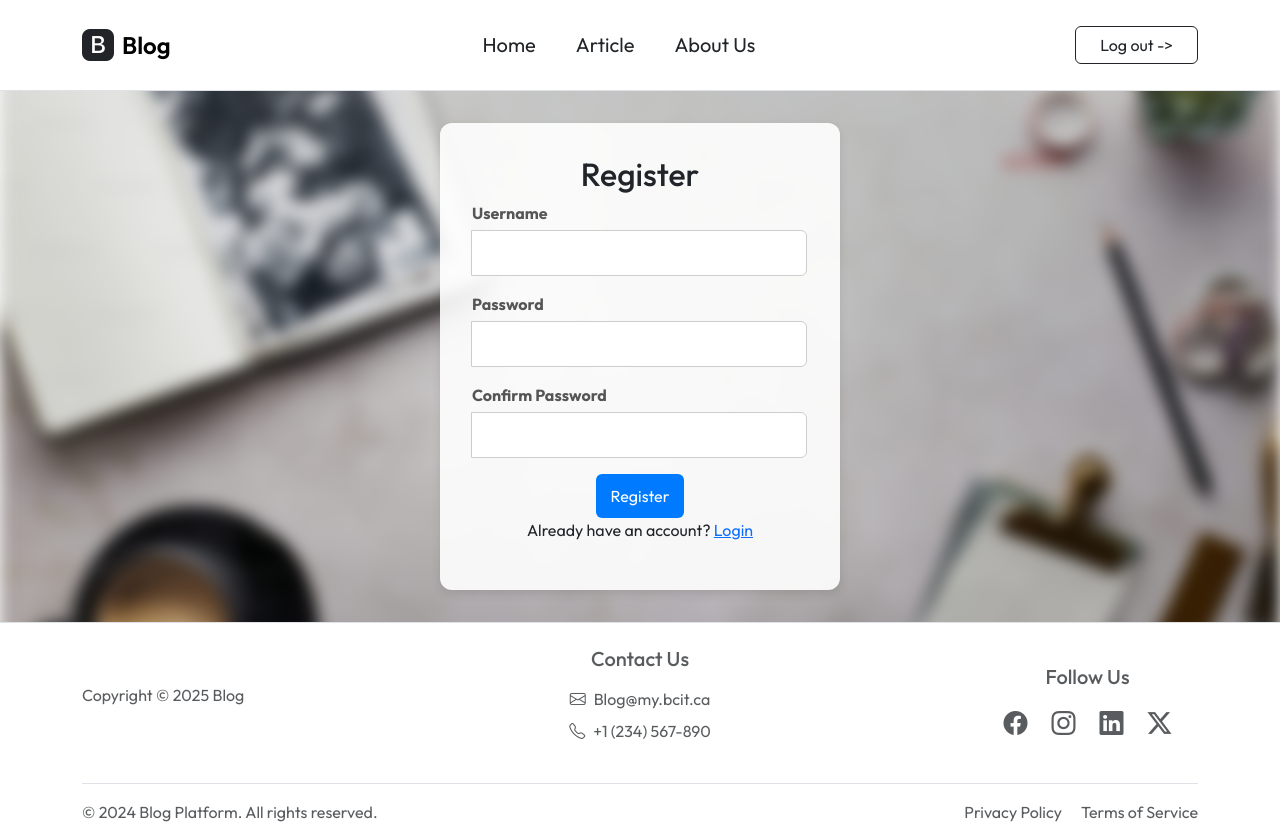
After one commit to shayannikpour/Blog, a PHP site: page /register.php in a window 1280 px wide. The commit adds this page. Run offline with PHP 8.4, Linux system fonts and the light colour scheme.

Commit message:
Added register/login logic, added encyption logic, added database, added some design touch for css, fixed some buttons in nav and index

```diff
--- a/inc/inc_header.php
+++ b/inc/inc_header.php
@@ -33,7 +33,7 @@
 <body>
     <nav class="navbar navbar-expand-lg bg-white border-bottom py-3">
         <div class="container">
-            <a class="navbar-brand d-flex align-items-center" href="#">
+            <a class="navbar-brand d-flex align-items-center" href="index.php">
                 <i class="bi bi-bootstrap-fill fs-2 text-dark me-2"></i>
                 <span class="fs-4 fw-semibold">Blog</span>
             </a>
@@ -56,8 +56,8 @@
                 </ul>
 
                 <div class="d-flex ms-lg-4" id="nav-login">
-                    <a class="btn btn-outline-dark px-4" href="#">
-                        Log In ->
+                    <a class="btn btn-outline-dark px-4" href="logout.php">
+                        Log out ->
                     </a>
                 </div>
             </div>
--- a/inc/style.css
+++ b/inc/style.css
@@ -16,13 +16,18 @@ body {
     z-index: -1;
 }
 
+
 .content {
     position: relative;
     z-index: 1;
     padding: 2rem;
+    display: flex;
+    justify-content: center;
+    align-items: center;
+    width: 100%;
 }
 
-/* Card Styles */
+
 .card {
     background-color: white !important;
     border: 1px solid #e0e0e0;
@@ -38,3 +43,60 @@ body {
     text-shadow: none !important;
     color: #000 !important;
 }
+
+.form-container {
+    background: rgba(255, 255, 255, 0.9);
+    border-radius: 12px;
+    padding: 2rem;
+    width: 100%;
+    max-width: 400px;
+    text-align: center;
+    box-shadow: 0 4px 10px rgba(0, 0, 0, 0.1);
+}
+
+
+h2 {
+    color: #333;
+    margin-bottom: 1rem;
+}
+
+.input-group {
+    margin-bottom: 1rem;
+    text-align: left;
+}
+
+
+
+.input-group label {
+    display: block;
+    font-weight: bold;
+    color: #555;
+    margin-bottom: 5px;
+}
+
+.input-group input {
+    width: 100%;
+    padding: 10px;
+    border: 1px solid #ccc;
+    border-radius: 6px;
+    font-size: 1rem;
+}
+
+
+.btn-primary {
+    background: #007BFF;
+    color: white;
+    border: none;
+    border-radius: 6px;
+    font-size: 1rem;
+    cursor: pointer;
+    transition: 0.3s ease;
+    padding: 10px 15px;
+    display: inline-block;
+    text-align: center;
+    text-decoration: none;
+}
+
+.btn-primary:hover {
+    background: #0056b3;
+}
--- /dev/null
+++ b/logout.php
@@ -0,0 +1,6 @@
+<?php
+session_start();
+session_destroy();
+header("Location: login.php");
+exit();
+?>
--- /dev/null
+++ b/register.php
@@ -0,0 +1,29 @@
+<?php include('./inc/inc_header.php'); ?>
+
+<div class="background-blur"></div>
+
+<div class="content">
+    <div class="form-container">
+        <h2>Register</h2>
+        <form method="post" action="register_process.php">
+            <div class="input-group">
+                <label for="username">Username</label>
+                <input type="text" name="username" id="username" required>
+            </div>
+            <div class="input-group">
+                <label for="password">Password</label>
+                <input type="password" name="password" id="password" required>
+            </div>
+            <div class="input-group">
+                <label for="confirmpassword">Confirm Password</label>
+                <input type="password" name="confirmpassword" id="confirmpassword" required>
+            </div>
+            <button class="btn-primary" type="submit">Register</button>
+        </form>
+        <p class="form-footer">
+            Already have an account? <a href="login.php">Login</a>
+        </p>
+    </div>
+</div>
+
+<?php include('./inc/inc_footer.php'); ?>
```
Also changed, not shown: home.php (+8 -0 lines), index.php (+22 -1 lines), login.php (added, +25 -0 lines), login_process.php (added, +28 -0 lines), register_process.php (added, +40 -0 lines), README.txt, users.db (added).
